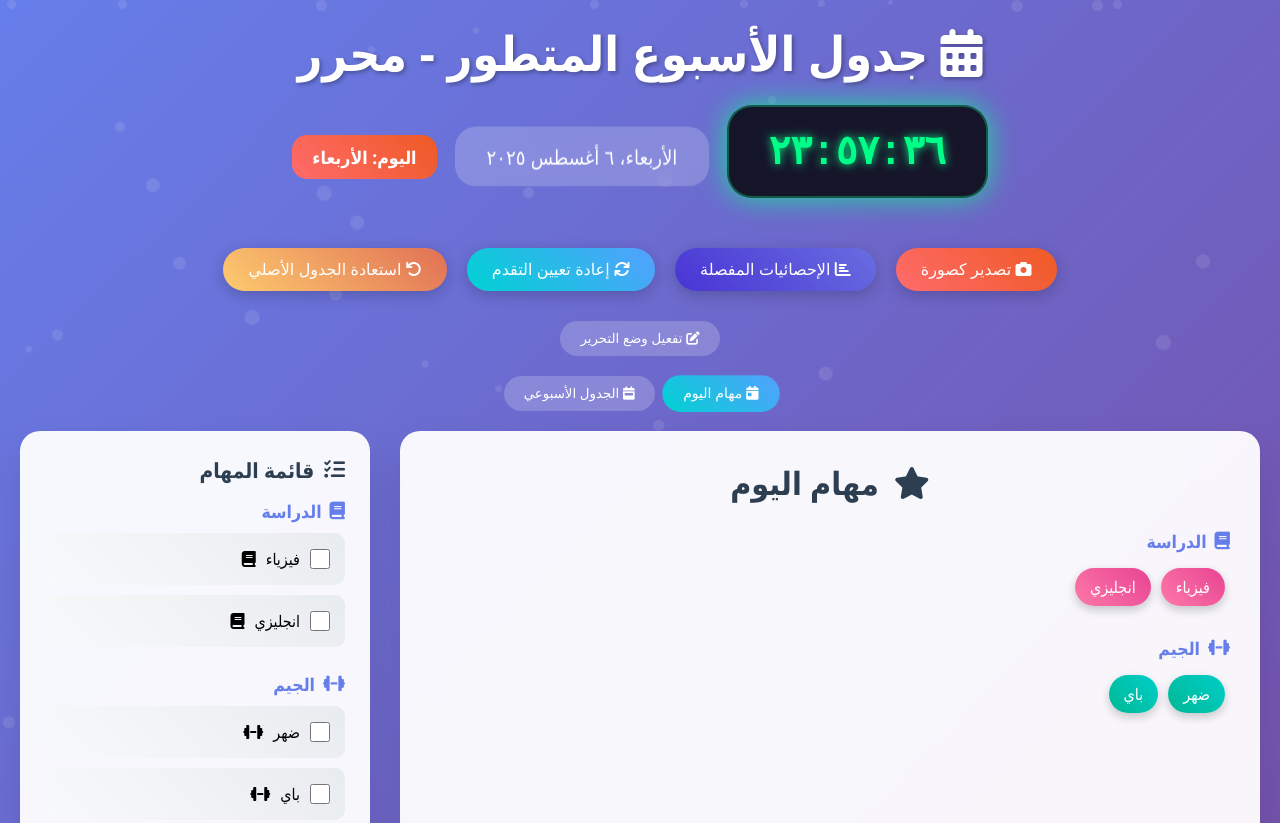
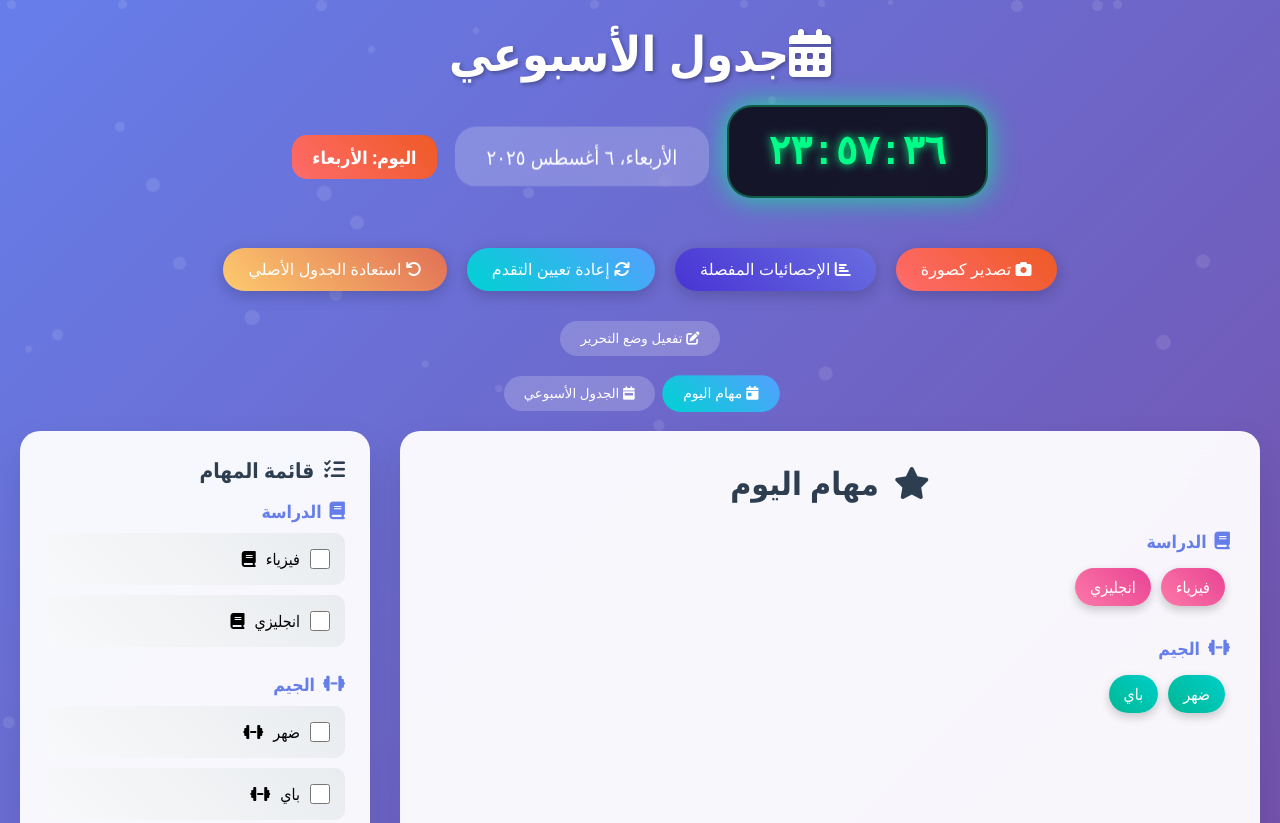
Before and after one commit to youssifkhalid/Gadwal, a plain HTML site: page index.html in a window 1280 px wide. Shown: the top 823 px of the page. Drawn offline with nearby package versions, Linux system fonts and the light colour scheme.

Commit message:
Update and rename advanced-schedule-editor.html to index.html

```diff
--- a/advanced-schedule-editor.html
+++ b/index.html
@@ -3,7 +3,7 @@
 <head>
     <meta charset="UTF-8">
     <meta name="viewport" content="width=device-width, initial-scale=1.0">
-    <title>جدول الأسبوع المتطور - محرر</title>
+    <title>جدول الاسبوعي</title>
     <link href="https://cdnjs.cloudflare.com/ajax/libs/font-awesome/6.4.0/css/all.min.css" rel="stylesheet">
     <script src="https://cdnjs.cloudflare.com/ajax/libs/html2canvas/1.4.1/html2canvas.min.js"></script>
     <style>
@@ -655,7 +655,7 @@
 
     <div class="container">
         <div class="header">
-            <h1><i class="fas fa-calendar-alt"></i> جدول الأسبوع المتطور - محرر</h1>
+            <h1><i class="fas fa-calendar-alt"></i>جدول الأسبوعي </h1>
             <div class="digital-clock" id="digitalClock"></div>
             <div class="date-display" id="dateDisplay"></div>
             <div class="current-day-highlight" id="currentDayHighlight"></div>
```
